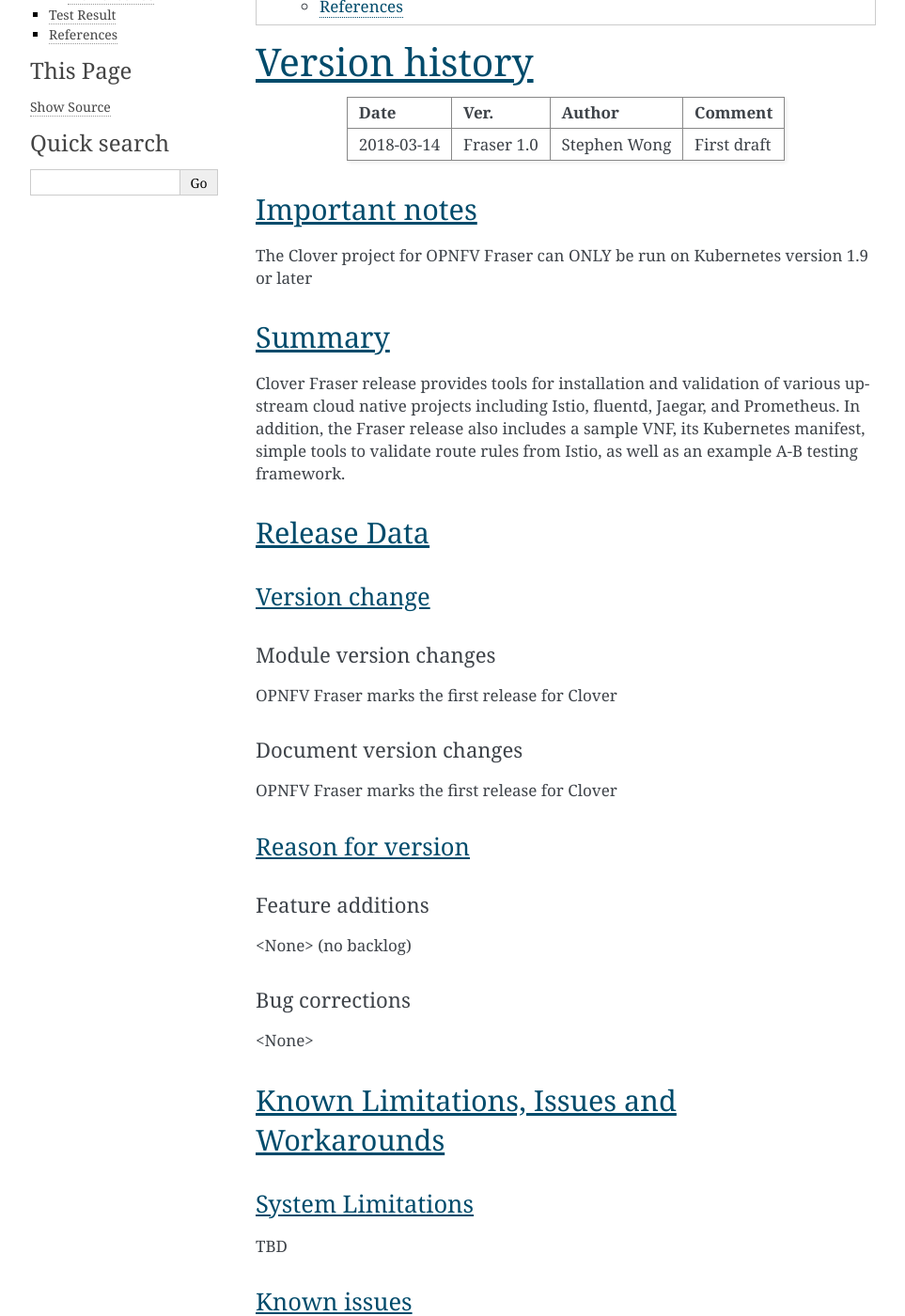
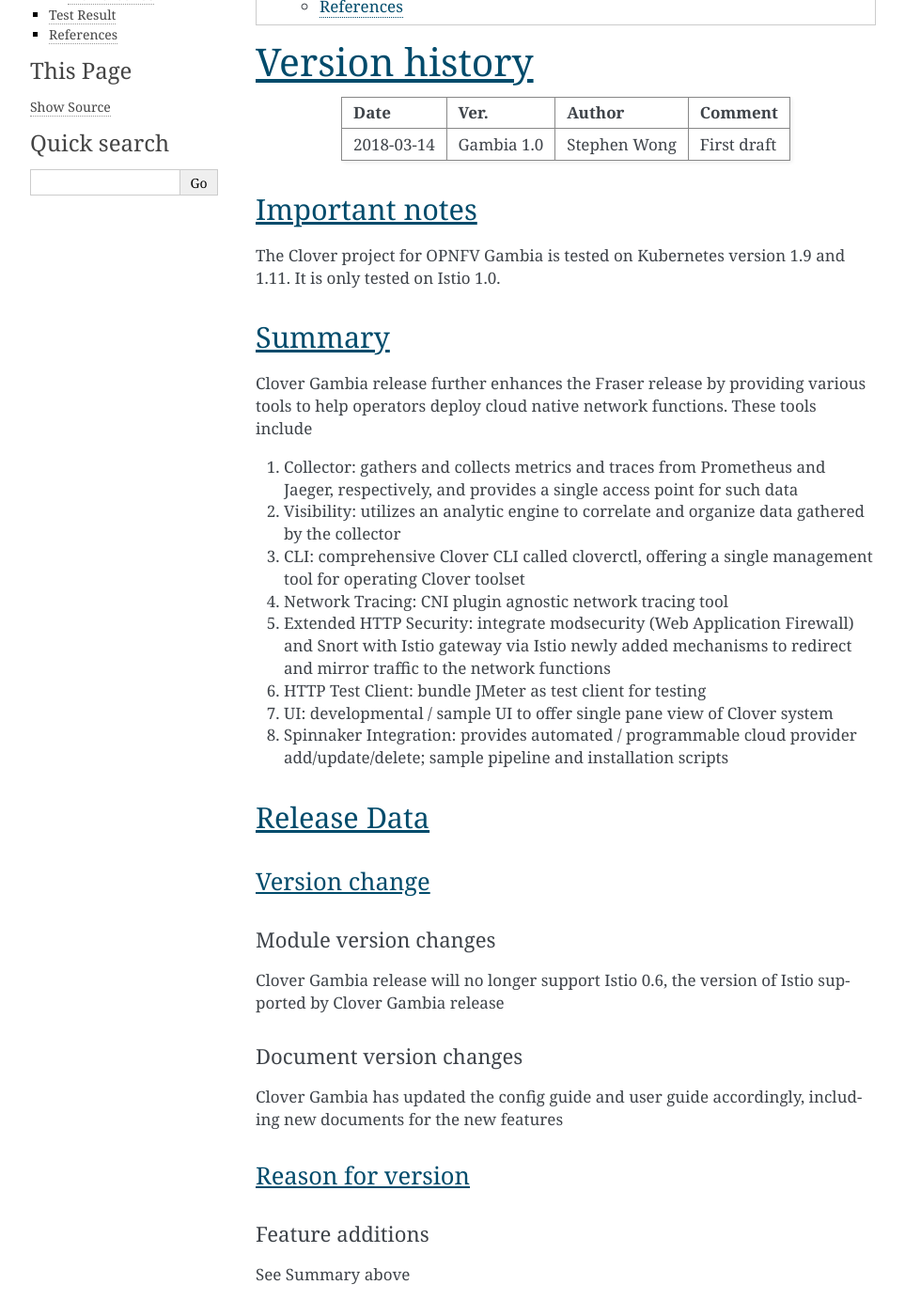
Before and after one commit to opnfv/clover, a Sphinx documentation site: the page built from docs/release/release-notes/release-notes.rst, in a window 1280 px wide and 1400 px high, scrolled down 446 px. Shown: the whole window at 94% size, without its empty margins (148-1111 px from the left). Built offline with Sphinx 7.4.7, drawn with Linux system fonts in a browser that asks for light colours; some of the changed text lies outside the part shown.

Commit message:
Clover Doc Patches: Update release note, user guide, and add Clovisor config guide
Change-Id: I73eeb72d74cc97d270dd2cead39de9222103be7c
Signed-off-by: Stephen Wong <stephen.kf.wong@gmail.com>

```diff
--- a/docs/release/configguide/index.rst
+++ b/docs/release/configguide/index.rst
@@ -14,3 +14,4 @@
 
    sdc_config_guide.rst
    a_b_config_guide.rst
+   clovisor_config_guide.rst
--- a/docs/release/release-notes/release-notes.rst
+++ b/docs/release/release-notes/release-notes.rst
@@ -4,7 +4,7 @@
 .. (c) Authors of Clover
 
 
-This document provides Clover project's release notes for the OPNFV Fraser release.
+This document provides Clover project's release notes for the OPNFV Gambia release.
 
 .. contents::
    :depth: 3
@@ -18,24 +18,37 @@
 | **Date**           | **Ver.**           | **Author**         | **Comment**        |
 |                    |                    |                    |                    |
 +--------------------+--------------------+--------------------+--------------------+
-| 2018-03-14         | Fraser 1.0         | Stephen Wong       | First draft        |
+| 2018-03-14         | Gambia 1.0         | Stephen Wong       | First draft        |
 |                    |                    |                    |                    |
 +--------------------+--------------------+--------------------+--------------------+
 
 Important notes
 ===============
 
-The Clover project for OPNFV Fraser can ONLY be run on Kubernetes version 1.9 or
-later
+The Clover project for OPNFV Gambia is tested on Kubernetes version 1.9 and
+1.11. It is only tested on Istio 1.0.
 
 Summary
 =======
 
-Clover Fraser release provides tools for installation and validation of various
-upstream cloud native projects including Istio, fluentd, Jaegar, and Prometheus.
-In addition, the Fraser release also includes a sample VNF, its Kubernetes
-manifest, simple tools to validate route rules from Istio, as well as an
-example A-B testing framework.
+Clover Gambia release further enhances the Fraser release by providing various
+tools to help operators deploy cloud native network functions. These tools
+include
+
+#. Collector: gathers and collects metrics and traces from Prometheus and
+   Jaeger, respectively, and provides a single access point for such data
+#. Visibility: utilizes an analytic engine to correlate and organize data
+   gathered by the collector
+#. CLI: comprehensive Clover CLI called cloverctl, offering a single management
+   tool for operating Clover toolset
+#. Network Tracing: CNI plugin agnostic network tracing tool
+#. Extended HTTP Security: integrate modsecurity (Web Application Firewall) and
+   Snort with Istio gateway via Istio newly added mechanisms to redirect and
+   mirror traffic to the network functions
+#. HTTP Test Client: bundle JMeter as test client for testing
+#. UI: developmental / sample UI to offer single pane view of Clover system
+#. Spinnaker Integration: provides automated / programmable cloud provider
+   add/update/delete; sample pipeline and installation scripts
 
 Release Data
 ============
@@ -47,13 +60,13 @@
 | **Repo/commit-ID**                   |                                      |
 |                                      |                                      |
 +--------------------------------------+--------------------------------------+
-| **Release designation**              | Fraser                               |
+| **Release designation**              | Gambia                               |
 |                                      |                                      |
 +--------------------------------------+--------------------------------------+
-| **Release date**                     | 2018-04-27
+| **Release date**                     | 2018-11-09
 |                                      |                                      |
 +--------------------------------------+--------------------------------------+
-| **Purpose of the delivery**          | OPNFV Fraser release                 |
+| **Purpose of the delivery**          | OPNFV Gambia release                 |
 |                                      |                                      |
 +--------------------------------------+--------------------------------------+
 
@@ -62,18 +75,20 @@
 
 Module version changes
 ~~~~~~~~~~~~~~~~~~~~~~~~~~~~~~
-OPNFV Fraser marks the first release for Clover
+Clover Gambia release will no longer support Istio 0.6, the version of Istio
+supported by Clover Gambia release
 
 Document version changes
 ~~~~~~~~~~~~~~~~~~~~~~~~~~~~~~~~
-OPNFV Fraser marks the first release for Clover
+Clover Gambia has updated the config guide and user guide accordingly, including
+new documents for the new features
 
 Reason for version
 ^^^^^^^^^^^^^^^^^^^^
 
 Feature additions
 ~~~~~~~~~~~~~~~~~~~~~~~
-<None> (no backlog)
+See Summary above
 
 Bug corrections
 ~~~~~~~~~~~~~~~~~~~~~
```
Also changed, not shown: docs/release/configguide/clovisor_config_guide.rst (added, +156 -0 lines), docs/release/userguide/userguide.rst (+25 -33 lines).
